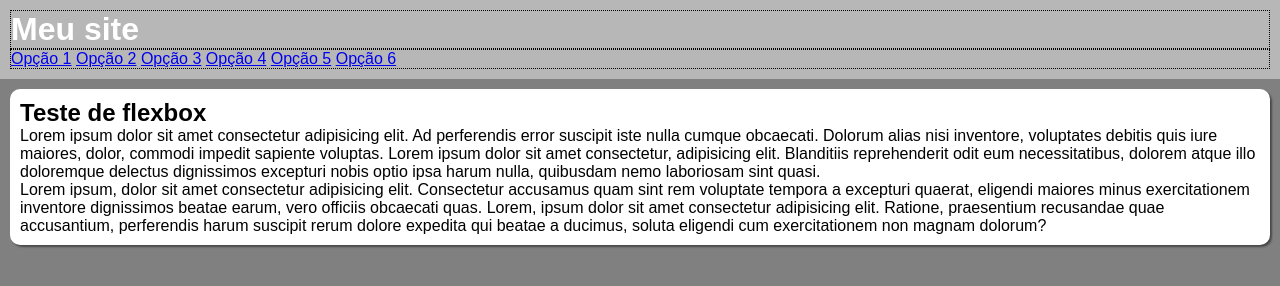
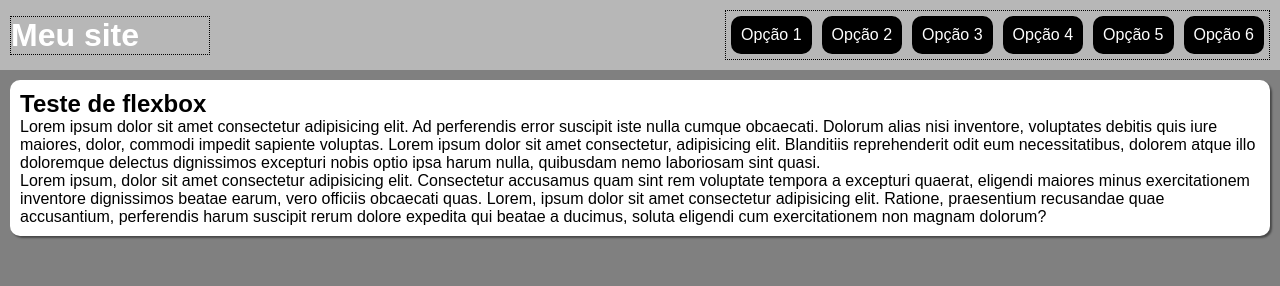
Before and after one commit to Jailsonsantosdasilva/html-css, a plain HTML site: page exercicios/ex027/flex013 - menu flexbox/index.html in a window 1280 px wide. Drawn offline with Linux system fonts and the light colour scheme.

Commit message:
Menu flexbox

```diff
--- a/exercicios/ex027/flex013 - menu flexbox/style.css
+++ b/exercicios/ex027/flex013 - menu flexbox/style.css
@@ -18,14 +18,40 @@ header{
     background-color:  rgb(183, 183, 183);
     color: white;
    padding: 10px;
+
+   display: flex;
+   flex-flow: row wrap;
+   justify-content: space-between;
+   align-items: center;
 }
 
 header > h1 {
     border: 1px dotted black;
+    flex: 0 0 200px;
 }
 
 header > nav {
     border: 1px dotted black;
+
+    display: flex;
+    flex-flow: row wrap;
+    justify-content: flex-end;
+}
+
+header > nav > a {
+    background-color: black;
+  color: white;
+  padding: 10px;
+  margin: 5px;
+  border-radius: 10px;
+  text-decoration: none;
+  text-align: center;
+}
+
+header > nav > a:hover {
+    background-color: white;
+    color: black;
+   transition: background-color .5s;
 }
 
 main{
```
